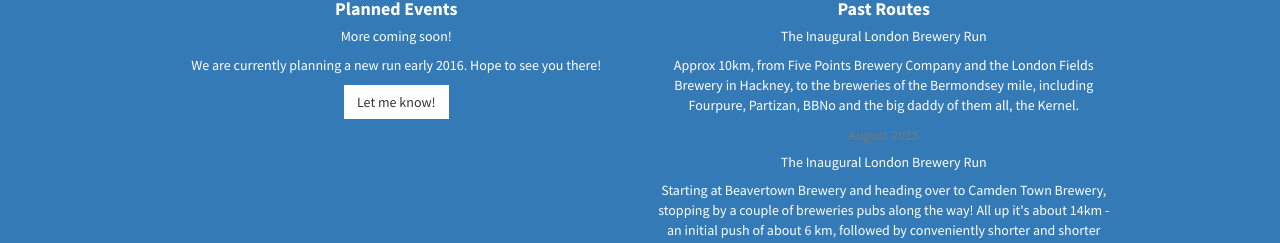
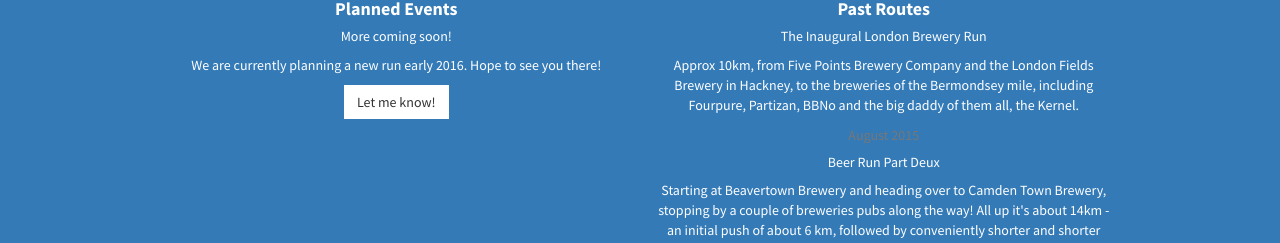
Before and after one commit to pasodoff/pissfit, a plain HTML site: page index.html in a window 1280 px wide. Shown: the part 1309-1552 px from the top of the page. Drawn offline with Linux system fonts and the light colour scheme.

Commit message:
Add title

```diff
--- a/index.html
+++ b/index.html
@@ -115,7 +115,7 @@
                                 <h5>The Inaugural London Brewery Run</h5>
                                 <p>Approx 10km, from Five Points Brewery Company and the London Fields Brewery in Hackney, to the breweries of the Bermondsey mile, including Fourpure, Partizan, BBNo and the big daddy of them all, the Kernel.</p>
                                 <p class="text-muted">August 2015</p>
-                                <h5>The Inaugural London Brewery Run</h5>
+                                <h5>Beer Run Part Deux</h5>
                                 <p>Starting at Beavertown Brewery and heading over to Camden Town Brewery, stopping by a couple of breweries pubs along the way! All up it's about 14km - an initial push of about 6 km, followed by conveniently shorter and shorter breaks.</p>
                                 <p class="text-muted">Dec 2015</p>
                             </div>
```
